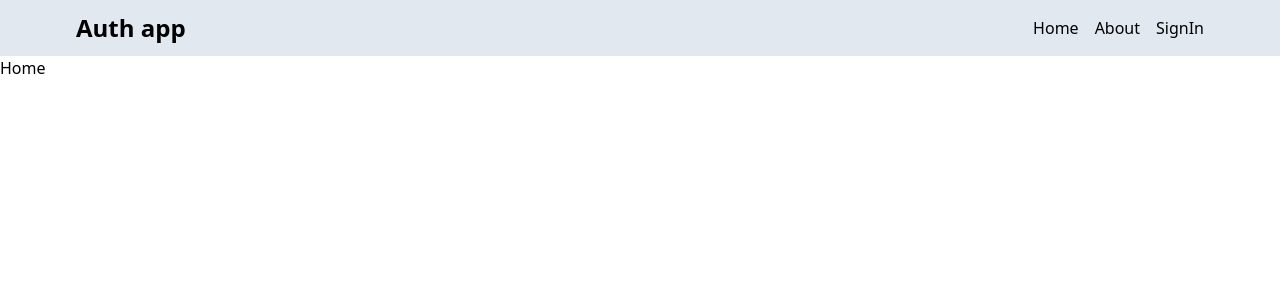
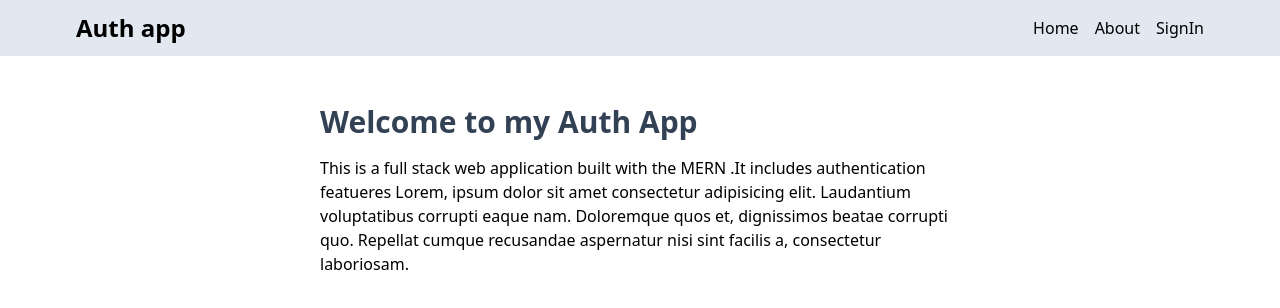
Before and after one commit to dhirajsahh/mern-auth, a React (Vite) app in the folder client/: page / in a window 1280 px wide. Shown: the top 308 px of the page. Built offline with nearby package versions, Linux system fonts and the light colour scheme; no server answers.

Commit message:
complete home and about page

```diff
--- a/client/src/pages/About.jsx
+++ b/client/src/pages/About.jsx
@@ -1,7 +1,18 @@
 import React from "react";
 
 const About = () => {
-  return <div>About</div>;
+  return (
+    <div className=" px-4 py-12 max-w-2xl mx-auto">
+      <h1 className="text-3xl font-bold mb-4 text-slate-700"> About</h1>
+      <p>
+        This is a full stack web application built with the MERN .It includes
+        authentication featueres Lorem, ipsum dolor sit amet consectetur
+        adipisicing elit. Laudantium voluptatibus corrupti eaque nam. Doloremque
+        quos et, dignissimos beatae corrupti quo. Repellat cumque recusandae
+        aspernatur nisi sint facilis a, consectetur laboriosam.
+      </p>
+    </div>
+  );
 };
 
 export default About;
--- a/client/src/pages/Home.jsx
+++ b/client/src/pages/Home.jsx
@@ -1,7 +1,21 @@
 import React from "react";
 
 const Home = () => {
-  return <div>Home</div>;
+  return (
+    <div className=" px-4 py-12 max-w-2xl mx-auto">
+      <h1 className="text-3xl font-bold mb-4 text-slate-700">
+        {" "}
+        Welcome to my Auth App
+      </h1>
+      <p>
+        This is a full stack web application built with the MERN .It includes
+        authentication featueres Lorem, ipsum dolor sit amet consectetur
+        adipisicing elit. Laudantium voluptatibus corrupti eaque nam. Doloremque
+        quos et, dignissimos beatae corrupti quo. Repellat cumque recusandae
+        aspernatur nisi sint facilis a, consectetur laboriosam.
+      </p>
+    </div>
+  );
 };
 
 export default Home;
```
